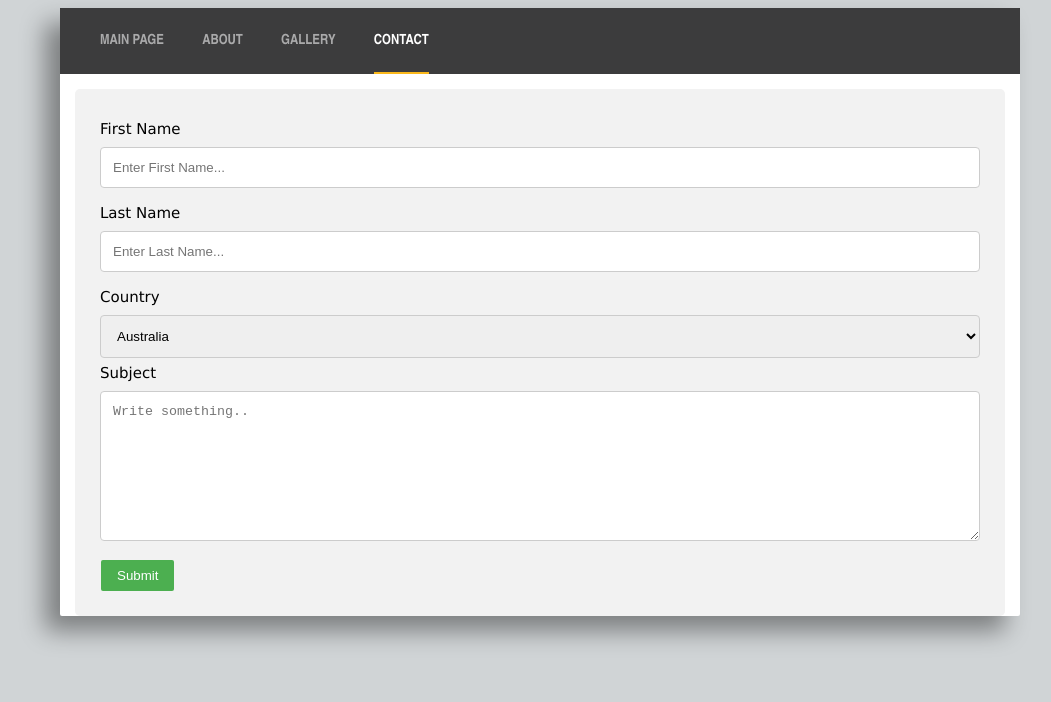
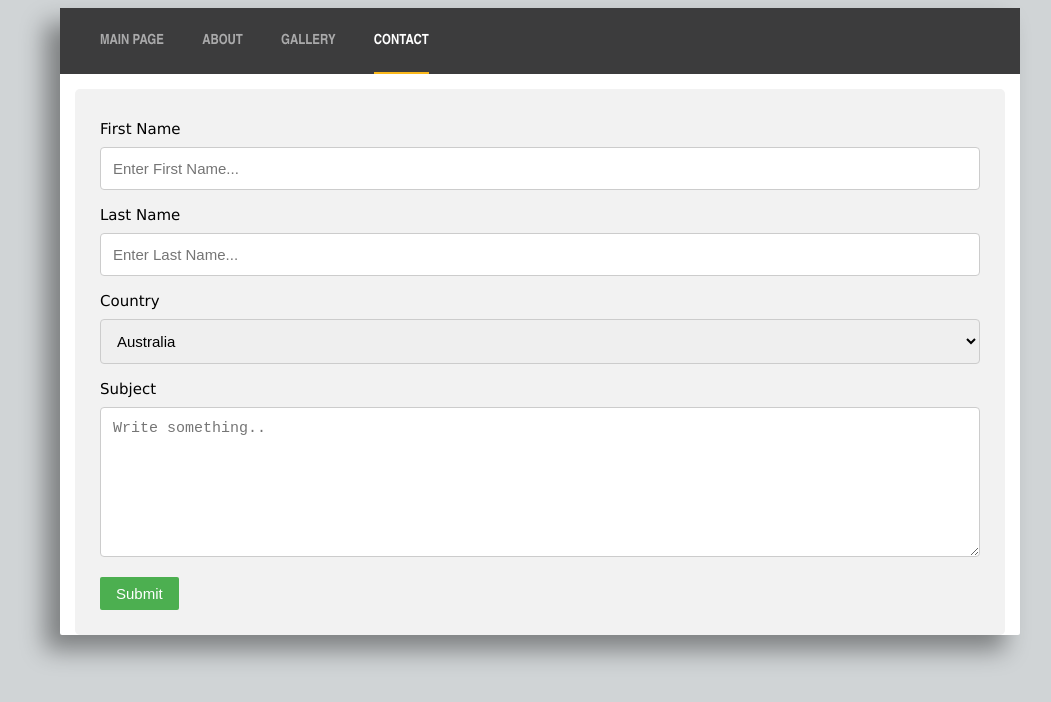
Before and after one commit to DKamsuk/training0, a plain HTML site: page contact.html in a window 1280 px wide. Shown: the whole page, without its empty margins (100-1151 px from the left). Drawn offline with Linux system fonts and the light colour scheme.

Commit message:
1. Fixed the font size and the distance of the button from the block. 2. Fixed indents. 3. Fixed font in the buttons.

```diff
--- a/styles/contact.css
+++ b/styles/contact.css
@@ -8,6 +8,7 @@
     border: none;
     border-radius: 4px;
     cursor: pointer;
+    margin: 6px 0 16px 0;
 }
 
 .contact_form {
@@ -27,6 +28,8 @@
     border: 1px solid #ccc;
     border-radius: 4px;
     box-sizing: border-box;
+    font-size: 15px;
+
 }
 
 .form_contact_select {
@@ -36,6 +39,7 @@
     border: 1px solid #ccc;
     border-radius: 4px;
     box-sizing: border-box;
+    font-size: 15px;
 }
 
 .form_control-input {
@@ -45,6 +49,8 @@
     border: 1px solid #ccc;
     border-radius: 4px;
     box-sizing: border-box;
+    font-size: 15px;
+
 }
 
 .form_control_texratea {
@@ -54,6 +60,7 @@
     border: 1px solid #ccc;
     border-radius: 4px;
     box-sizing: border-box;
+    font-size: 15px;
 }
 
 .form_control_button {
@@ -70,6 +77,7 @@
     color: #FFFFFF;
     background-color: #4CAF50;
     border-radius: 2px;
+    font-size: 15px;
 }
 
 .form_control_button:hover {
@@ -82,13 +90,6 @@
     margin: 6px 0 9px 0;
 }
 
-.div_button {
-    padding: 15px 0 0 1px;
+.form_textarea {
+    margin: 6px 0 16px 0;
 }
-
-.form_textarea {
-
-}
-
-.footer-top {
-}
--- a/styles/index.css
+++ b/styles/index.css
@@ -141,6 +141,7 @@ a.page_active:after {
     border-radius: 4px;
     box-sizing: border-box;
     height: 150px;
+    font-size: 15px;
 }
 
 .h3-div {
```
Also changed, not shown: contact.html (+0 -1 lines).
